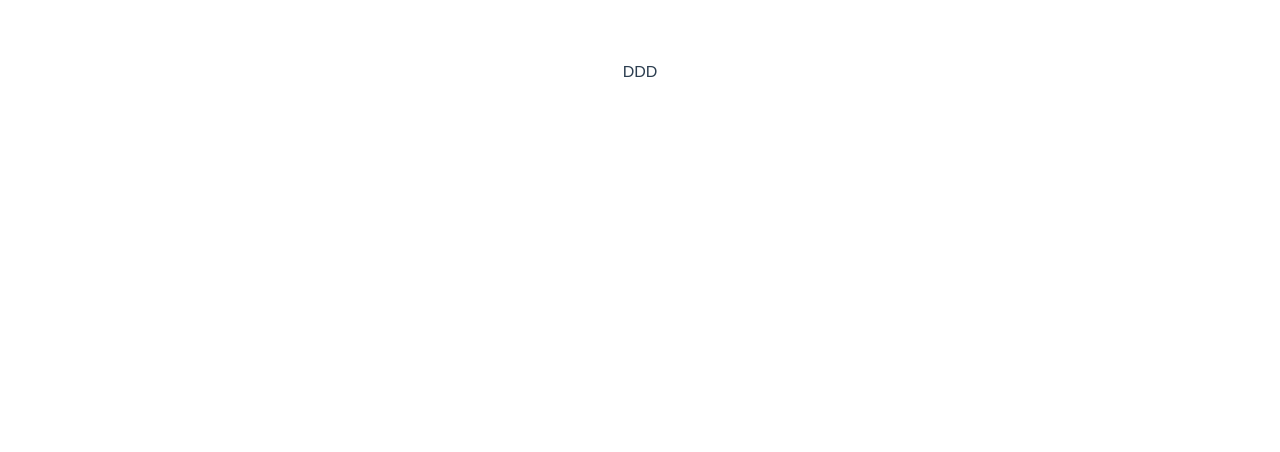
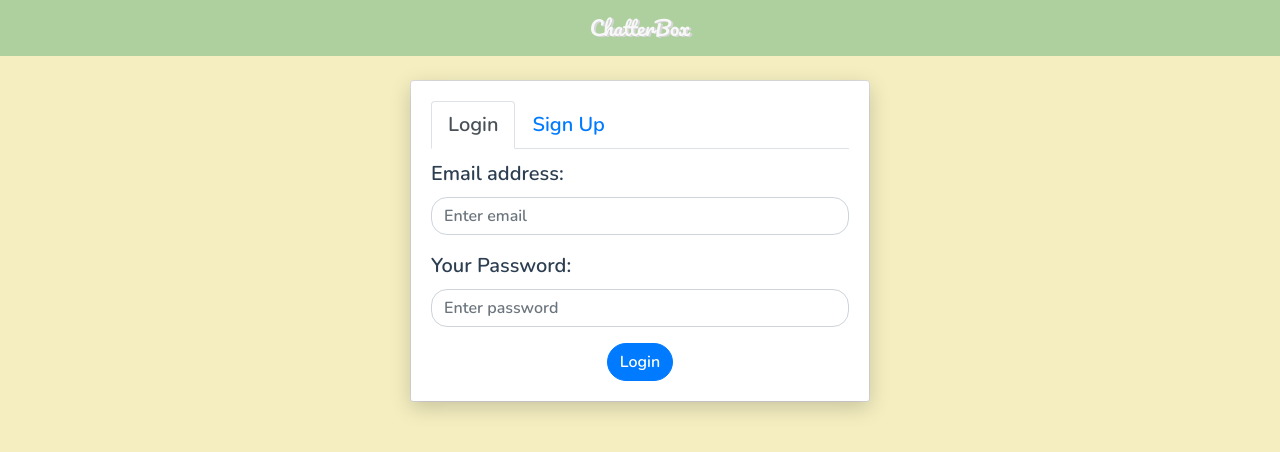
Before and after one commit to affluents/mevn-chatterbox, a Vue app in the folder vue-chatterbox-src/: page / in a window 1280 px wide. Shown: the top 452 px of the page. Built offline with nearby package versions, Linux system fonts and the light colour scheme.

Commit message:
Login view (Pull #1)

```diff
--- a/vue-chatterbox-src/index.html
+++ b/vue-chatterbox-src/index.html
@@ -3,10 +3,15 @@
   <head>
     <meta charset="utf-8">
     <meta name="viewport" content="width=device-width,initial-scale=1.0">
-    <title>mevn_chatterbox</title>
+    <title>ChatterBox</title>
   </head>
   <body>
     <div id="app"></div>
     <!-- built files will be auto injected -->
   </body>
+  <style>
+    body {
+      background-color: #F4EEC0;
+    }
+  </style>
 </html>
--- a/vue-chatterbox-src/src/App.vue
+++ b/vue-chatterbox-src/src/App.vue
@@ -1,19 +1,35 @@
 <template>
-  <div id="app">{{ name }}</div>
+  <div id="app">
+    <nav class="navbar fixed-top " style="background-color: #AED09E;">
+        <span id="nav_text" class="navbar-brand mb-0 mx-auto unselectable">ChatterBox</span>
+    </nav>
+    <Login></Login>
+    <router-view/>
+  </div>
 </template>
 
 <script>
+import Login from './components/Login'
+
 export default {
   name: 'App',
-  data() {
-    return {
-      name: "DDD"
-    }
+  components :{
+    Login
   }
 }
 </script>
 
 <style>
+@import url('https://fonts.googleapis.com/css?family=Pacifico');
+
+.navbar-brand {
+    color: rgb(248, 248, 248);
+    text-shadow: 2px 1px rgba(215, 212, 219, 0.979);
+    font-family: 'Pacifico';
+    font-size: 170%;
+    font-weight: 300;
+}
+
 #app {
   font-family: 'Avenir', Helvetica, Arial, sans-serif;
   -webkit-font-smoothing: antialiased;
@@ -21,5 +37,15 @@ export default {
   text-align: center;
   color: #2c3e50;
   margin-top: 60px;
+  background-image: "/src/images/background.jpg";
+}
+
+.unselectable {
+    -webkit-touch-callout: none;
+    -webkit-user-select: none;
+    -khtml-user-select: none;
+    -moz-user-select: none;
+    -ms-user-select: none;
+    user-select: none;
 }
 </style>
--- /dev/null
+++ b/vue-chatterbox-src/src/components/Login.vue
@@ -0,0 +1,146 @@
+<template>
+    <b-container>
+        <b-card>
+        <b-tabs id="tabs">
+            <b-tab title="Login" active>
+                <div>
+                    <b-form @submit="onSubmit">
+                        <div id="textalign">
+                            <b-form-group id="emailGroup"
+                                    label="Email address:"
+                                    label-for="email"
+                                    class="unselectable">
+                        <b-form-input id="email"
+                                    type="email"
+                                    v-model="form.email"
+                                    required
+                                    placeholder="Enter email">
+                        </b-form-input>
+                    </b-form-group>
+                    <b-form-group id="passwordGroup"
+                                    label="Your Password:"
+                                    label-for="password"
+                                    class="unselectable">
+                        <b-form-input id="password"
+                                    type="password"
+                                    v-model="form.password"
+                                    required
+                                    placeholder="Enter password">
+                        </b-form-input>
+                    </b-form-group>
+                        </div>
+                    <b-button type="submit" variant="primary">Login</b-button>
+                    </b-form>
+                </div>
+            </b-tab>
+            <b-tab title="Sign Up" >
+               <div>
+                    <b-form @submit="onSubmit">
+                        <div id="textalign">
+                            <b-form-group id="newEmailGroup"
+                                    label="Email address:"
+                                    label-for="new_email"
+                                    description="We'll never share your email with anyone else."
+                                    class="unselectable">
+                        <b-form-input id="new_email"
+                                    type="email"
+                                    v-model="form.email"
+                                    required
+                                    placeholder="Email address">
+                        </b-form-input>
+                    </b-form-group>
+                    <b-form-group id="nameGroup"
+                                    label="Your Name:"
+                                    label-for="name"
+                                    class="unselectable">
+                        <b-form-input id="name"
+                                    type="text"
+                                    v-model="form.name"
+                                    required
+                                    placeholder="Enter name">
+                        </b-form-input>
+                    </b-form-group>
+                    <b-form-group id="new_password"
+                                    label="Create Password:"
+                                    label-for="new_password"
+                                    class="unselectable">
+                        <b-form-input id="new_password"
+                                    type="password"
+                                    v-model="form.password"
+                                    required
+                                    placeholder="New password">
+                        </b-form-input>
+                    </b-form-group>
+                        </div>
+                    <b-button type="submit" variant="success">Sign Up</b-button>
+                    </b-form>
+                </div>
+            </b-tab>
+        </b-tabs>
+        </b-card>
+    </b-container>
+</template>
+
+<script>
+
+export default {
+  name: 'Login',
+  data() {
+      return {
+
+          form: {
+              name: '',
+              email: '',
+              password:'',
+          }
+      }
+  },
+  methods: {
+      onSubmit: function() {
+          alert('HELLOO')
+      }
+  }
+}
+</script>
+
+<style scoped>
+@import url('https://fonts.googleapis.com/css?family=Nunito:600');
+
+.card-body {
+    box-sizing: 100px 200px;
+    box-shadow: 0 0px 0px 0 rgba(0, 0, 0, 0.2), 0 6px 20px 0 rgba(0, 0, 0, 0.19);
+    -webkit-transition: box-shadow 1s;
+    transition: box-shadow 1s;
+}
+.card-body:hover {
+    box-shadow: 0 12px 12px 0 rgba(0, 0, 0, 0.2), 0 6px 20px 0 rgba(0, 0, 0, 0.19);
+}
+
+#tabs {
+    -webkit-transition: height 100s;
+    transition:  height 100s;
+}
+
+#textalign {
+    text-align: start;
+    padding-top: 10px
+}
+
+input {
+    border-radius: 1rem;
+}
+
+button {
+    border-radius: 2rem;
+    align-self: auto;
+}
+div.container {
+    padding: 20px;
+    font-family: 'Nunito';
+    font-size: 20px;
+    width: 500px;
+    -webkit-transition: height 2s;
+    transition: height 2s;
+
+}
+</style>
--- a/vue-chatterbox-src/src/main.js
+++ b/vue-chatterbox-src/src/main.js
@@ -16,6 +16,8 @@ Vue.config.productionTip = false
 new Vue({
   el: '#app',
   router,
-  components: { App },
+  components: {
+    App
+  },
   template: '<App/>'
 })
```
